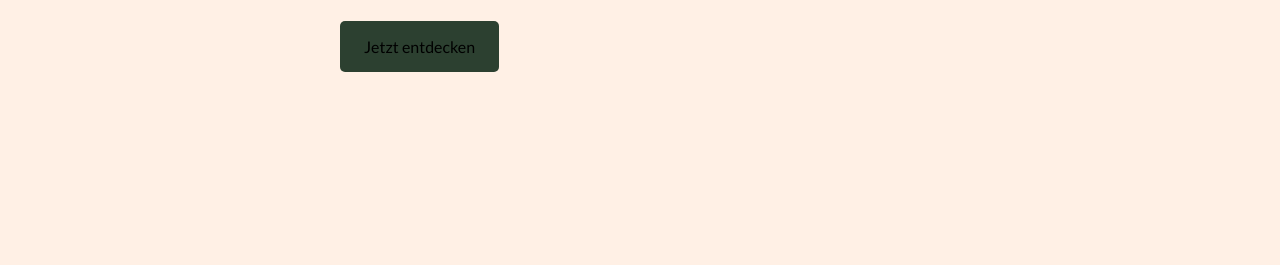
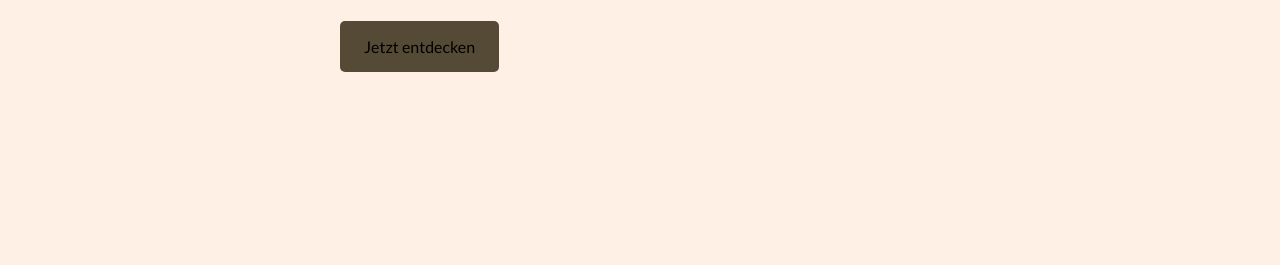
Before and after one commit to Kimo235/web, a plain HTML site: page chatq/index.html in a window 1280 px wide. In both pictures the pointer is over the link "Jetzt entdecken". Shown: the part 535-800 px from the top of the page. Drawn offline with Linux system fonts and the light colour scheme.

Commit message:
Update styles.css

```diff
--- a/chatq/styles.css
+++ b/chatq/styles.css
@@ -145,7 +145,7 @@ body {
   transition: background 0.3s ease;
 }
 .btn:hover {
-  background: #2c4030;
+  background: #554a35;
 }
 .btn-light {
   background: var(--wood-dark);
```
